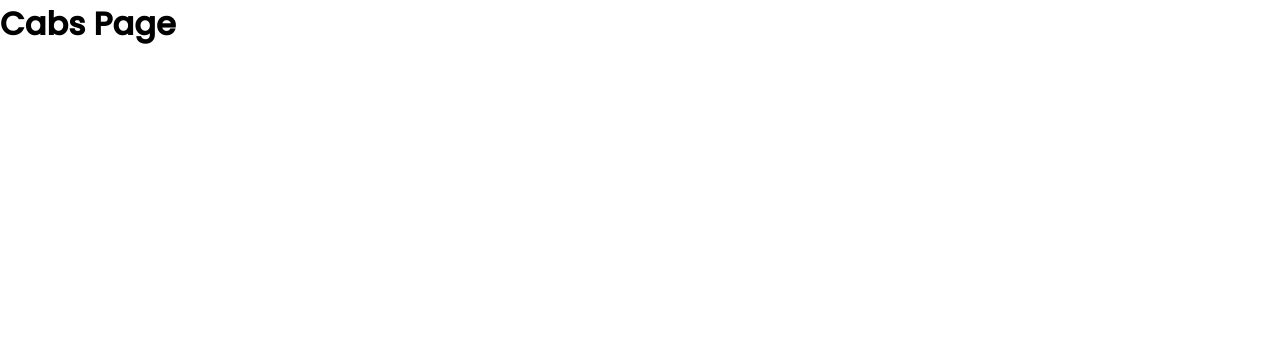
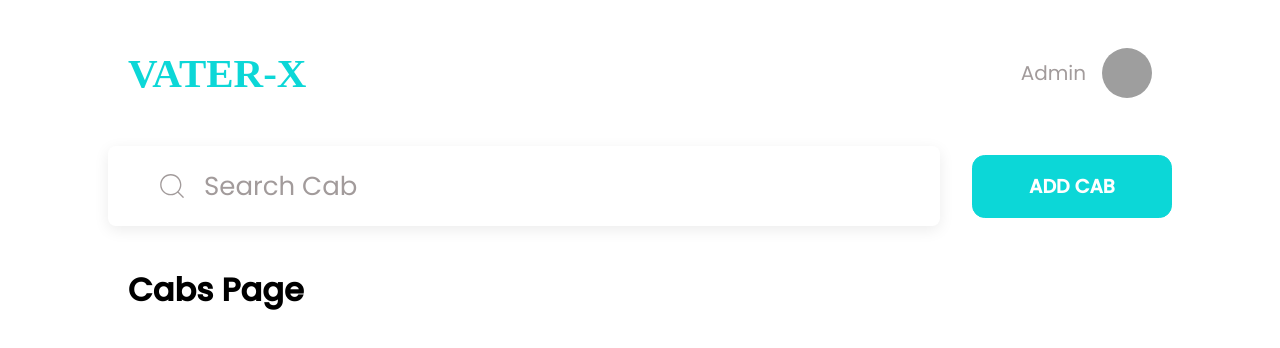
Before and after one commit to pranita09/vater-x, a React (Create React App) app: page /cabs in a window 1280 px wide. Shown: the top 348 px of the page. Built offline with nearby package versions, Linux system fonts and the light colour scheme; no server answers; grey boxes are pictures that could not be loaded.

Commit message:
feat: cabs routing

```diff
--- a/src/contexts/DataContext.js
+++ b/src/contexts/DataContext.js
@@ -2,13 +2,13 @@ import { createContext, useContext, useReducer } from "react";
 import { dataReducer, initialState } from "../reducers/dataReducer";
 import { actionTypes } from "../utils/constants";
 
-import { getDriverslistfromAPI } from "../services";
+import { getDriverslistfromAPI, getCabList } from "../services";
 
 export const DataContext = createContext();
 
 export const DataProvider = ({ children }) => {
   const [state, dispatch] = useReducer(dataReducer, initialState);
-  const { ADD_DRIVER,GET_ALL_DRIVERS } = actionTypes;
+  const { ADD_DRIVER,GET_ALL_DRIVERS, GET_ALL_CABS, SEARCH_CABS } = actionTypes;
 
   const getDrivers=async ()=>
   {
@@ -25,14 +25,35 @@ export const DataProvider = ({ children }) => {
     }
   }
 
+  const getAllCabs= async () =>
+  {
+    try {
+      const response=await getCabList();
+      if(response.status===200)
+      {
+        dispatch({type:GET_ALL_CABS,payload:response.data.data})
+      }
+    }
+    catch(error)
+    {
+      console.log(error);
+    }
+  }
+
   const searchedDrivers=()=>
   {
     const {drivers, searchDrivers}=state;
     return drivers.filter(({name})=>name.toLowerCase().includes(searchDrivers.toLowerCase()));
   }
 
+  const searchedCabs=()=>
+  {
+    const {cabs,searchCabs}=state;
+    return cabs.filter(({name})=>name.toLowerCase().includes(searchCabs.toLowerCase()))
+  }
+
   return (
-    <DataContext.Provider value={{ state, dispatch, getDrivers, searchedDrivers }}>
+    <DataContext.Provider value={{ state, dispatch, getDrivers, searchedDrivers, getAllCabs, searchedCabs }}>
       {children}
     </DataContext.Provider>
   );
--- a/src/pages/Cabs/Cabs.jsx
+++ b/src/pages/Cabs/Cabs.jsx
@@ -1,8 +1,31 @@
 import styles from "./cabs.module.css";
+import headerStyles from "../Drivers/drivers.module.css";
+import { useEffect } from "react";
+
+import {CiSearch} from "react-icons/ci"
+
+import { actionTypes } from "../../utils/constants";
+import {useData} from "../../contexts/DataContext";
+import { DriverCard } from "../../components/DriverCard/DriverCard";
+import {Header} from "../../components/Header/Header";
 
 export const Cabs = () => {
+  const {state,dispatch,getDrivers, getAllCabs,searchedCabs}=useData();
+  const {drivers, cabs, searchCabs}=state;
+
+  const { SEARCH_CABS } = actionTypes;
+
+  useEffect(()=>{getAllCabs()},[]);
   return (
-    <div>
+    <div className={headerStyles[`driver-container`]}>
+      <Header />
+      <header className={headerStyles.header}>
+        <span className={headerStyles.searchBar}>
+        <CiSearch className={headerStyles.icon}/>
+        <input value={searchCabs} className={headerStyles.input} type="search" placeholder="Search Cab" onChange={(e)=>dispatch({type:SEARCH_CABS,payload:e.target.value})}/>
+        </span>
+        <button className={headerStyles.button}>ADD CAB</button>
+      </header>
       <h1>Cabs Page</h1>
     </div>
   );
--- a/src/reducers/dataReducer.js
+++ b/src/reducers/dataReducer.js
@@ -4,9 +4,10 @@ export const initialState = {
   drivers: [],
   cabs: [],
   searchDrivers:"",
+  searchCabs:"",
 };
 
-const { ADD_DRIVER,GET_ALL_DRIVERS, SEARCH_DRIVERS } = actionTypes;
+const { ADD_DRIVER,GET_ALL_DRIVERS, SEARCH_DRIVERS, GET_ALL_CABS, SEARCH_CABS } = actionTypes;
 
 export const dataReducer = (state, { type, payload }) => {
   switch (type) {
@@ -15,7 +16,13 @@ export const dataReducer = (state, { type, payload }) => {
       return {...state,drivers:payload};
 
     case SEARCH_DRIVERS:
-      return {...state, searchDrivers:payload}
+      return {...state, searchDrivers:payload};
+
+    case GET_ALL_CABS:
+      return {...state,cabs:payload}
+
+    case SEARCH_CABS:
+      return {...state,searchCabs:payload};
 
     default:
       return state;
--- a/src/utils/constants.js
+++ b/src/utils/constants.js
@@ -2,4 +2,6 @@ export const actionTypes = {
   ADD_DRIVER: "ADD_DRIVER",
   GET_ALL_DRIVERS:"GET_ALL_DRIVERS",
   SEARCH_DRIVERS:"SEARCH_DRIVER",
+  GET_ALL_CABS:"GET_ALL_CABS",
+  SEARCH_CABS:"SEARCH_CABS",
 };
```
